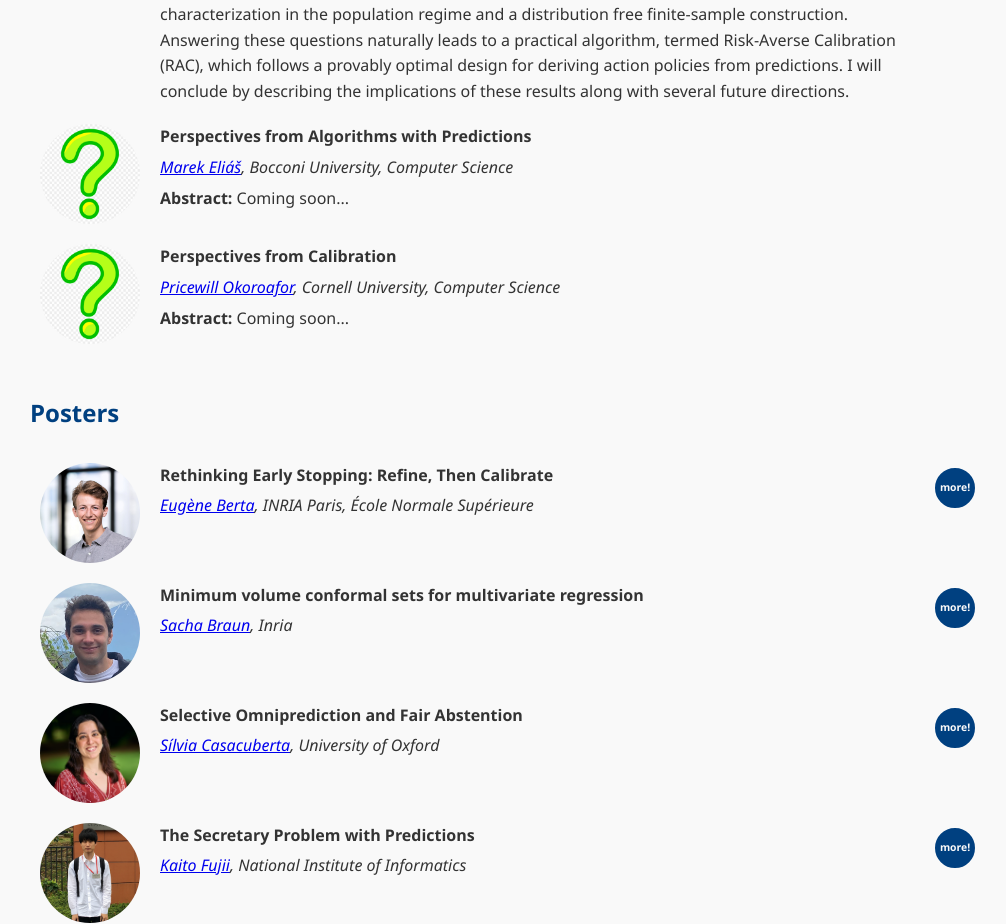
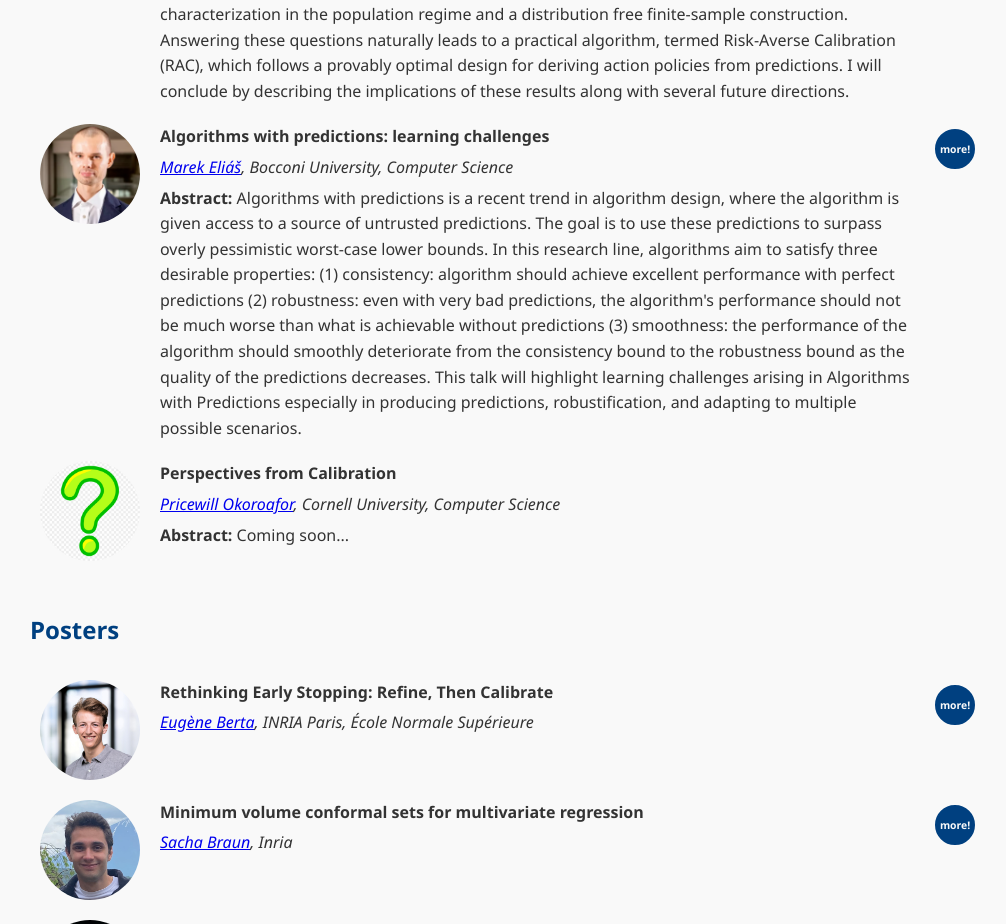
Before and after one commit to vaidehi8913/predictions-and-uncertainty-colt25, a React (Create React App) app: page / in a window 1280 px wide. Shown: the part 1647-2571 px from the top of the page, without its empty margins (130-1136 px from the left). Built offline with nearby package versions, Linux system fonts and the light colour scheme.

Commit message:
marek abstract

```diff
--- a/src/PredictionsAndUncertainty.js
+++ b/src/PredictionsAndUncertainty.js
@@ -291,6 +291,7 @@ class PredictionsAndUncertainty extends Component {
         var casacubertaImage = require("./casacuberta-profile.jpg")
         var pealeImage = require("./peale-profile.jpg")
         var perdomoImage = require("./perdomo-profile.jpg")
+        var eliasImage = require("./elias-profile.png")
 
 
 
@@ -440,10 +441,25 @@ class PredictionsAndUncertainty extends Component {
                                 hideBio={true}/>
 
                         <Person personName="Marek Eli&aacute;s&#780;"
-                                homepage="https://elias.ba30.eu/"
+                                homepage="https://elias.id"
                                 affiliation="Bocconi University, Computer Science"
-                                title="Perspectives from Algorithms with Predictions"
-                                abstract="Coming soon..."/>
+                                title="Algorithms with predictions: learning challenges"
+                                abstract="Algorithms with predictions is a recent trend in algorithm design, where the algorithm is given access
+                                to a source of untrusted predictions. The goal is to use these predictions to surpass overly pessimistic worst-case
+                                lower bounds.  In this research line, algorithms aim to satisfy three desirable properties:
+                                (1) consistency: algorithm should achieve excellent performance with perfect predictions
+                                (2) robustness: even with very bad predictions, the algorithm's performance should not be much worse than what is
+                                achievable without predictions
+                                (3) smoothness: the performance of the algorithm should smoothly deteriorate from the consistency bound to the robustness
+                                bound as the quality of the predictions decreases.
+                                This talk will highlight learning challenges arising in Algorithms with Predictions especially in producing predictions,
+                                robustification, and adapting to multiple possible scenarios."
+                                bio="Marek Elias obtained his PhD from TU Eindhoven under supervision of Nikhil Bansal. He spent two years at EPFL as a
+                                postdoctoral researcher supervised by Michael Kapralov, and one year at CWI in Amsterdam supervised by Nikhil Bansal.
+                                Since 2021, he is an assistant professor at Bocconi University in Milan. His favorite research topics are online algorithms
+                                and algorithms with predictions."
+                                img={eliasImage}
+                                hideBio={true}/>
 
                         <Person personName="Pricewill Okoroafor"
                                 homepage="https://pokoroafor.github.io/"
```
Also changed, not shown: src/elias-profile.png (added).
